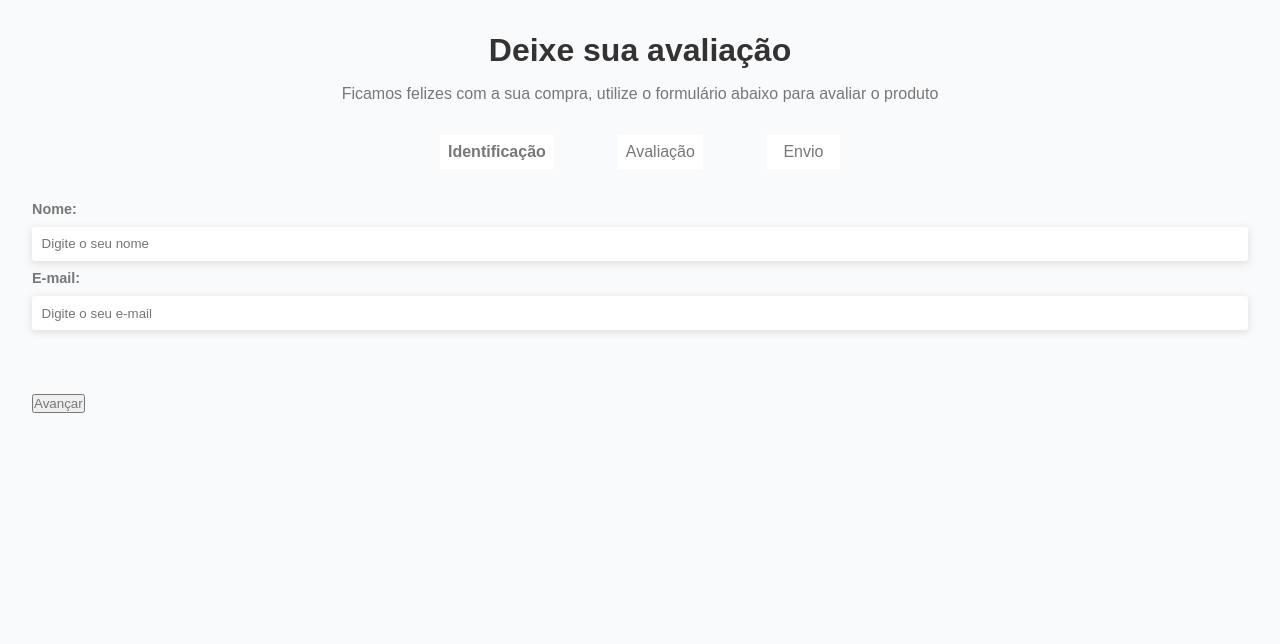
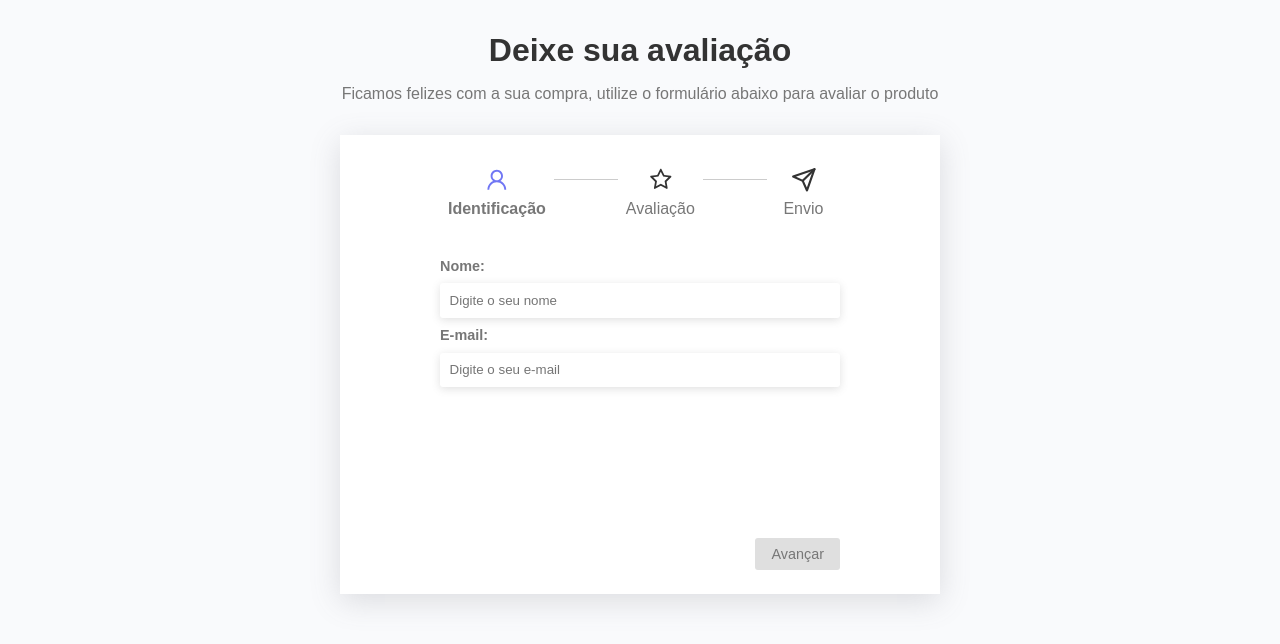
Before and after one commit to dandarabianca/formulario-mult, a React (Create React App) app: page / in a window 1280 px wide. Shown: the top 644 px of the page. Built offline with nearby package versions, Linux system fonts and the light colour scheme.

Commit message:
Formulario completo

```diff
--- a/src/Assets/Components/Formulario/styles.css
+++ b/src/Assets/Components/Formulario/styles.css
@@ -0,0 +1,34 @@
+.form-container {
+    max-width: 600px;
+    margin: 0 auto;
+    background-color: #fff;
+    padding: 1.5rem;
+    box-shadow: rgba(100, 100, 111, .2) 0px 7px  29px 0px;
+  }
+  .form-container form {
+    max-width: 400px;
+    margin: 0 auto;
+  }
+  .inputs-conteiner{
+    min-height: 280px;
+  }
+  .actions{
+    display: flex;
+    justify-content: flex-end;
+    gap: 1rem;
+  }
+  .actions button{
+    font-size: 0.9rem;
+    padding: 0.5rem 1rem;
+    display: flex;
+    gap: 0.5rem;
+    align-items: center;
+    border-radius: 3px;
+    background-color: #dfdfdf;
+    cursor: pointer;
+    border: none;
+    transition: 0.3s;
+  }
+  .actions button:hover{
+    background-color: #cfcfcf;
+  }
--- a/src/Assets/Components/ReviewForm.css
+++ b/src/Assets/Components/ReviewForm.css
@@ -3,6 +3,21 @@
     gap: 2rem;
     justify-content: center;
   }
+
+  .score-conteiner svg {
+     font-size: 1.6rem;
+     cursor: pointer;
+     transition: 0.3s;
+  }
+
+  .score-conteiner svg:hover {
+    fill: #7076f4;
+  }
+
+  .score-conteiner input:checked ~ svg {
+   fill: #7076f4;
+  }
+
   .radio-conteiner{
     text-align: center;
     position: relative;
@@ -12,7 +27,7 @@
     opacity: 0;
     position: absolute;
     top: 15px;
-    left: 20px;
+    left: 30px;
   }
 
   .radio-conteiner span {
--- a/src/Assets/Components/Steps.css
+++ b/src/Assets/Components/Steps.css
@@ -9,6 +9,14 @@
     margin-bottom: 2rem;
 }
 
+.steps::after {
+    content: "";
+    width: 380px;
+    border-bottom: 1px solid #CCC;
+    position: absolute;
+    top: 20px;
+}
+
 .step{
     text-align: center;
     background-color: #fff;
@@ -17,6 +25,15 @@
     padding: 0.5rem;
 }
 
+.step svg {
+    font-size: 1.6rem;
+    margin-bottom: .2rem;
+}
+
 .active{
     font-weight: bold;
 }
+
+.active > svg{
+    fill: #7076f4;
+}
--- a/src/Assets/Components/Steps.jsx
+++ b/src/Assets/Components/Steps.jsx
@@ -1,4 +1,5 @@
-
+import {AiOutlineUser, AiOutlineStar} from 'react-icons/ai';
+import { FiSend } from 'react-icons/fi';
 import React from "react";
 import "./Steps.css";
 
@@ -6,12 +7,15 @@ import "./Steps.css";
     return (
         <div className="steps">
             <div className="step active">
+                <AiOutlineUser />
             <span>Identificação</span>
             </div>
             <div className={`step ${currentStep >= 1 ? "active" : ""}`}>
+                <AiOutlineStar />
             <span>Avaliação</span>
             </div>
             <div className={`step ${currentStep >= 2 ? "active" : ""}`}>
+                <FiSend />
             <span>Envio</span>
             </div>
         </div>
--- a/src/Assets/Components/Thenks.css
+++ b/src/Assets/Components/Thenks.css
@@ -19,6 +19,10 @@
     text-align: left;
 }
 
+.review-data svg {
+    margin-left: 5px;
+}
+
 .review-data h4 {
     font-weight: bold;
 }
```
Also changed, not shown: src/index.jsx (renamed from src/index.js).
